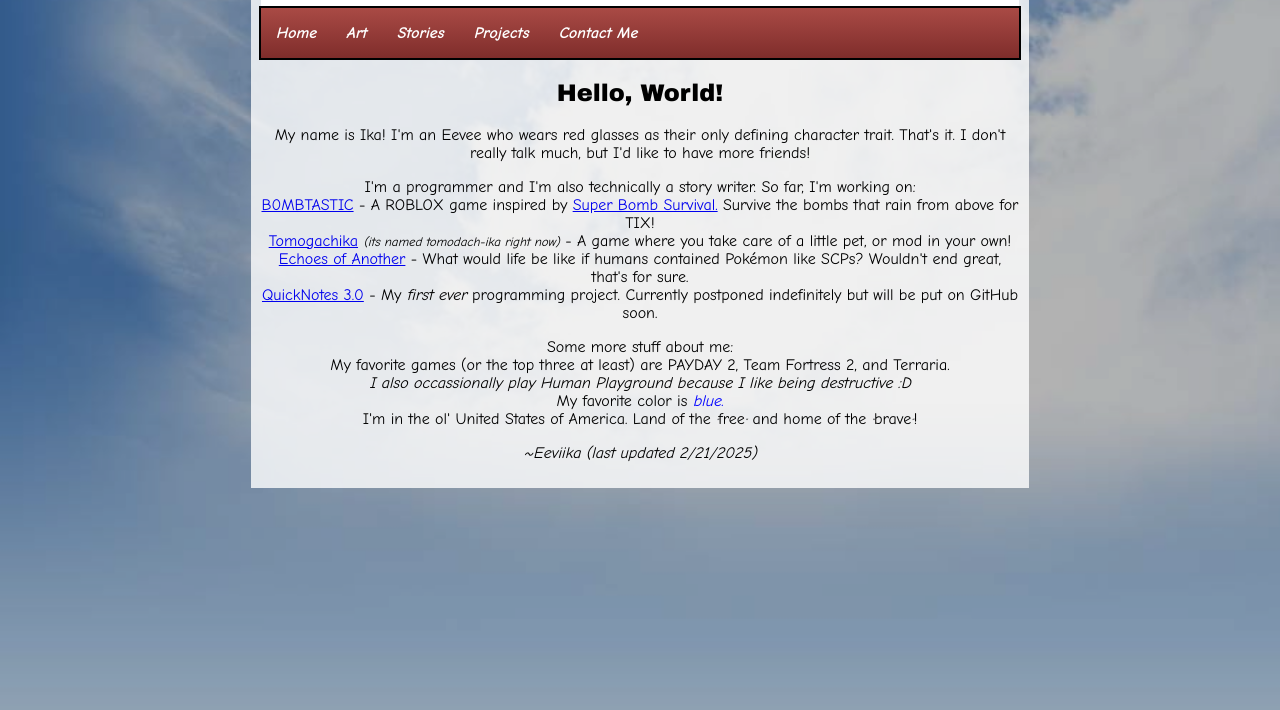
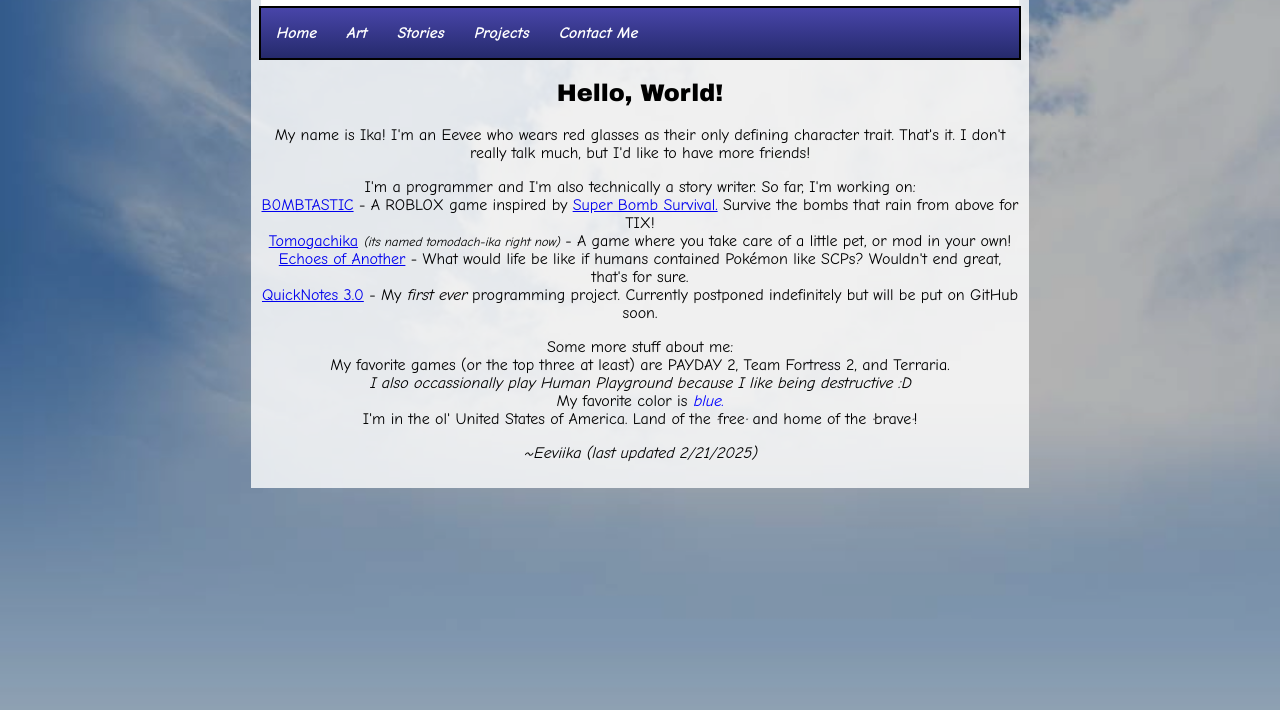
Before and after one commit to Eeviika/eeviika.github.io, a plain HTML site: page index.html in a window 1280 px wide. Shown: the part 90-800 px from the top of the page. Drawn offline with Linux system fonts and the light colour scheme.

Commit message:
Make the navbar blue (because that's my favorite color)

```diff
--- a/main.css
+++ b/main.css
@@ -42,7 +42,7 @@ body::before {
 }
 
 nav {
-    background: linear-gradient(to top, #7f2d2b, #a94a45);
+    background: linear-gradient(to top, #252a6c, #4845a9);
     border: 2px #000000 solid;
     width: 100%;
 
```
